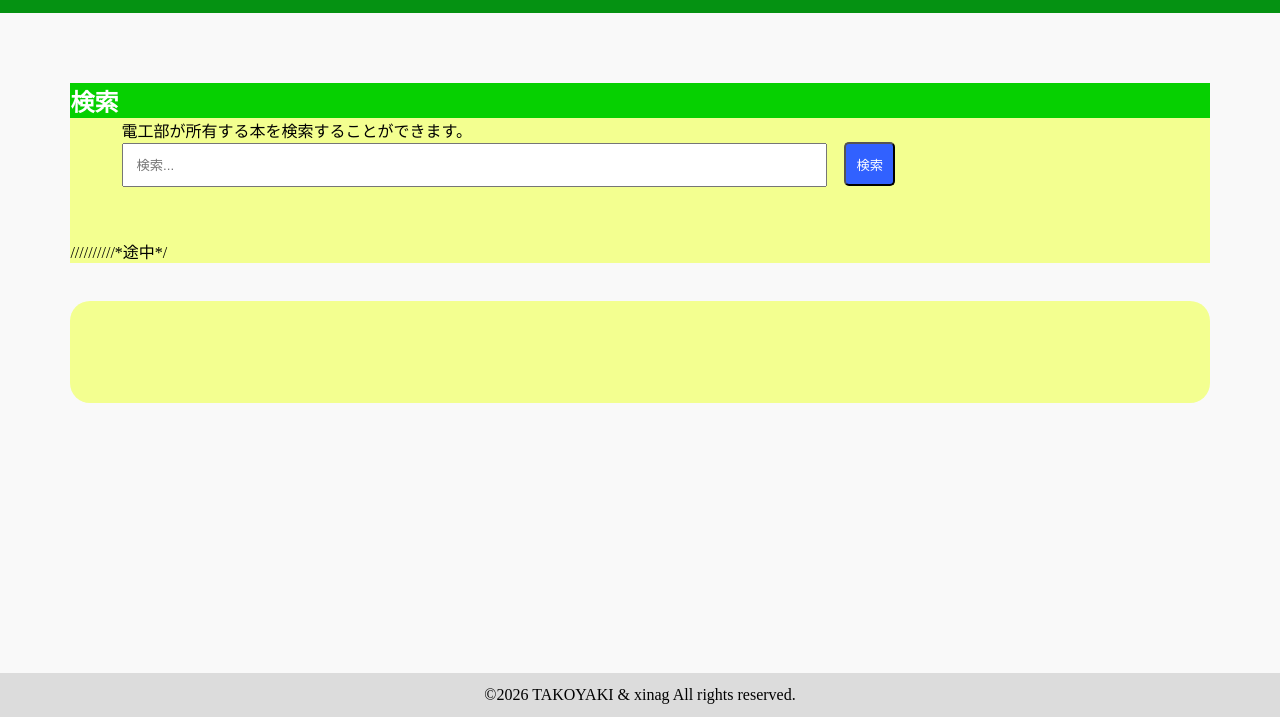
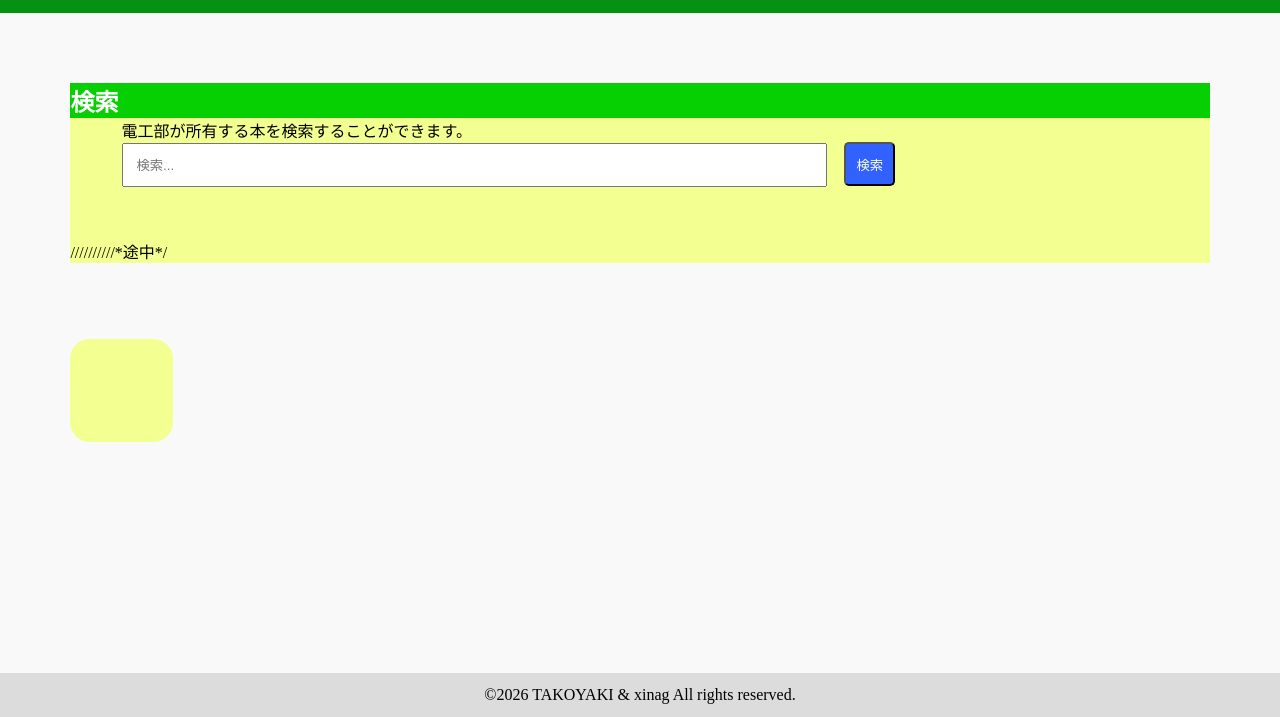
Before and after one commit to TAKOYAKI5733/rust_prac, a website: page main/frontend/dist/index.html in a window 1280 px wide. Shown: the part 83-800 px from the top of the page. Drawn offline with Linux system fonts and the light colour scheme.

Commit message:
css float3

```diff
--- a/main/frontend/dist/CSS_files/index.css
+++ b/main/frontend/dist/CSS_files/index.css
@@ -13,7 +13,9 @@
 .lettersmall {
     font-size: 12px;
 }
+/*関数化終了*/
 
+/*主要要素*/
 body {
     background-color: white;
     display: flex;
@@ -46,6 +48,12 @@ footer {
     text-align: center;
     background-color: gainsboro;
 }
+
+.flex-container{
+    display: flex;
+}
+/*主要要素終了*/
+
 
 /*検索カード*/
 .search {
@@ -92,6 +100,7 @@ footer {
     padding: 4dvw;
     background-color: #F3FF90;
     border-radius: 20px;
+    clear: left;
 }
 
 .result-card {
--- a/main/frontend/dist/index.html
+++ b/main/frontend/dist/index.html
@@ -29,7 +29,11 @@
             </div>
         </div>
 
-        <div class="result" id="result"></div>
+        <div class="flex-container">
+            <div class="result" id="result"></div>
+        </div>
+
+
 
         <script src="script.js"></script>
     </main>
```
Also changed, not shown: 1 other file.
